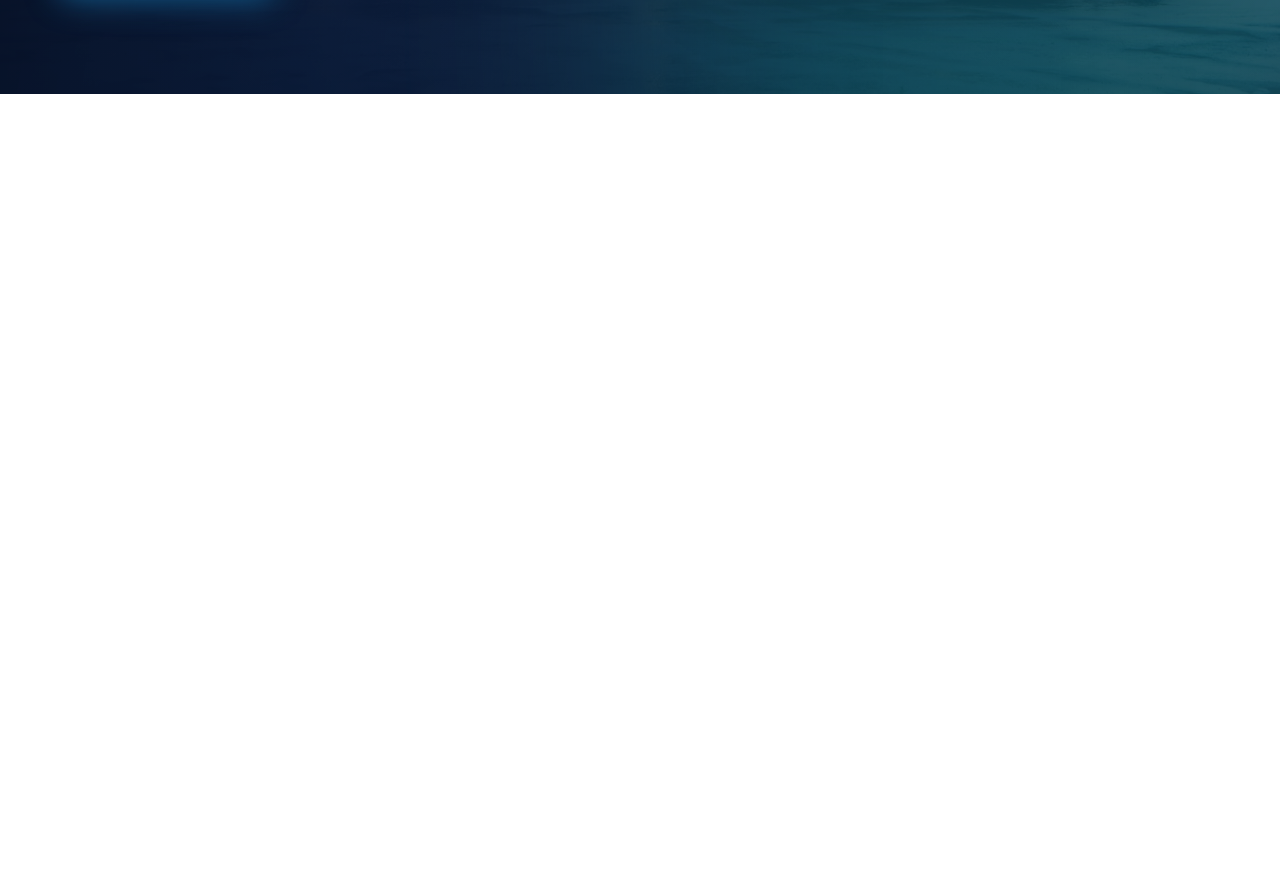
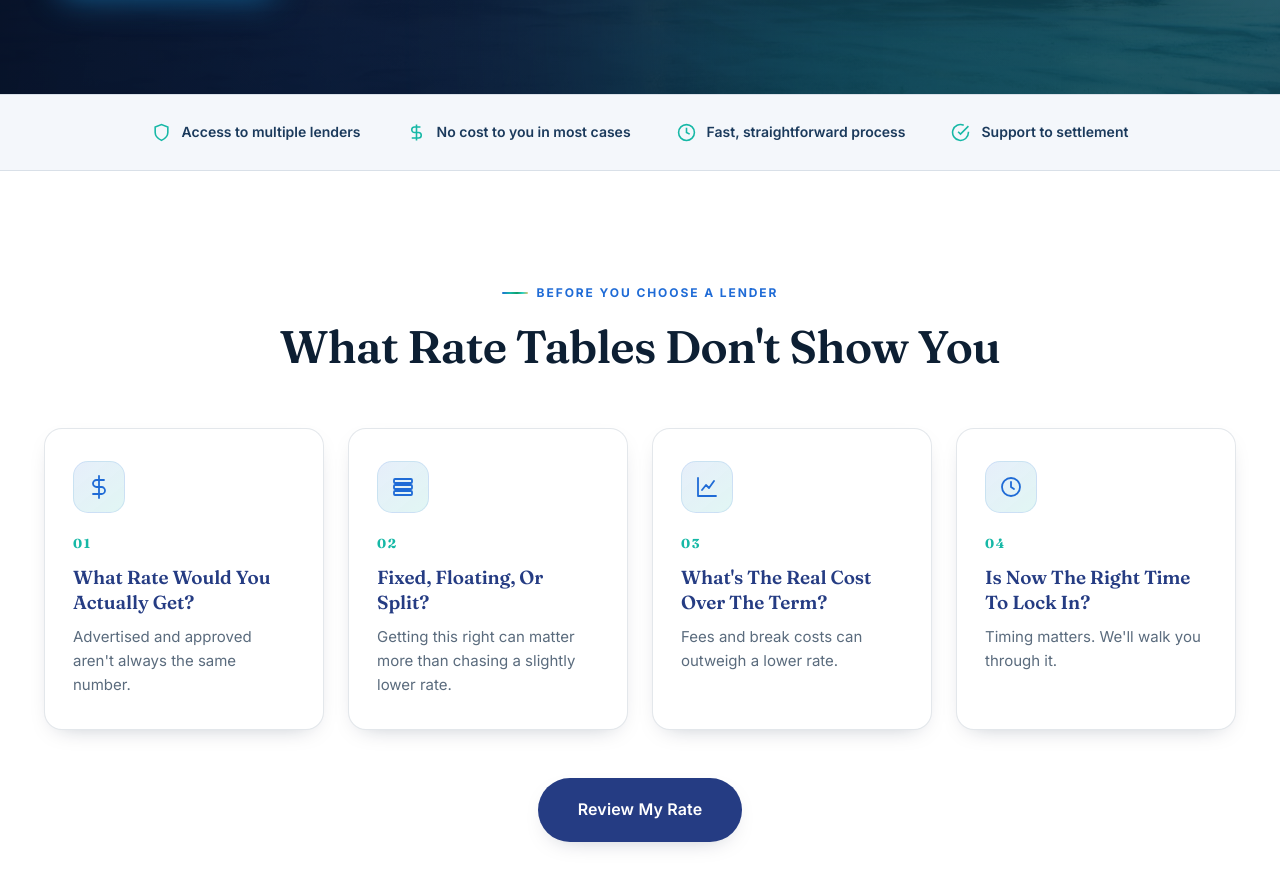
Before and after one commit to Magmaxlive/fundmasterwealth-landingpages, a Next.js app: page /home-loan-rates in a window 1280 px wide. Shown: the part 789-1676 px from the top of the page. Before the commit the page ends 883 px from the top, so only its background shows below. Built offline with nearby package versions, Linux system fonts and the light colour scheme; no server answers.

Commit message:
second section added

```diff
--- a/app/home-loan-rates/page.js
+++ b/app/home-loan-rates/page.js
@@ -2,6 +2,56 @@ import React from 'react'
 import PageEffects from '../components/PageEffects'
 import Header from '../components/Header'
 import Hero from '../components/Hero'
+import TrustStrip from '../components/TrustStrip'
+import ClarityCards from '../components/ClarityCards'
+
+const rate_cards = [
+  {
+    num: '01',
+    title: 'What rate would you actually get?',
+    text: "Advertised and approved aren't always the same number.",
+    svg: (
+      <>
+        <path d="M12 1v22" />
+        <path d="M17 5H9.5a3.5 3.5 0 000 7h5a3.5 3.5 0 010 7H6" />
+      </>
+    ),
+  },
+  {
+    num: '02',
+    title: 'Fixed, floating, or split?',
+    text: 'Getting this right can matter more than chasing a slightly lower rate.',
+    svg: (
+      <>
+        <rect x="3" y="4" width="18" height="4" rx="1" />
+        <rect x="3" y="10" width="18" height="4" rx="1" />
+        <rect x="3" y="16" width="18" height="4" rx="1" />
+      </>
+    ),
+  },
+  {
+    num: '03',
+    title: "What's the real cost over the term?",
+    text: 'Fees and break costs can outweigh a lower rate.',
+    svg: (
+      <>
+        <path d="M3 3v18h18" />
+        <path d="M7 15l4-5 3 3 5-7" />
+      </>
+    ),
+  },
+  {
+    num: '04',
+    title: 'Is now the right time to lock in?',
+    text: "Timing matters. We'll walk you through it.",
+    svg: (
+      <>
+        <circle cx="12" cy="12" r="9" />
+        <path d="M12 7v5l3 2" />
+      </>
+    ),
+  },
+];
 
 function page() {
   return (
@@ -30,6 +80,16 @@ function page() {
                   showDeposit: false,
                 }}
                 />
+                <TrustStrip/>
+                <ClarityCards
+                    eyebrow="Before You Choose a Lender"
+                    heading="What rate tables don't show you"
+                    sub=""
+                    lede=""
+                    cards={rate_cards}
+                    ctaLabel="Review My Rate"
+                    ctaHref="#check"
+                />
 
     </div>
   )
```
